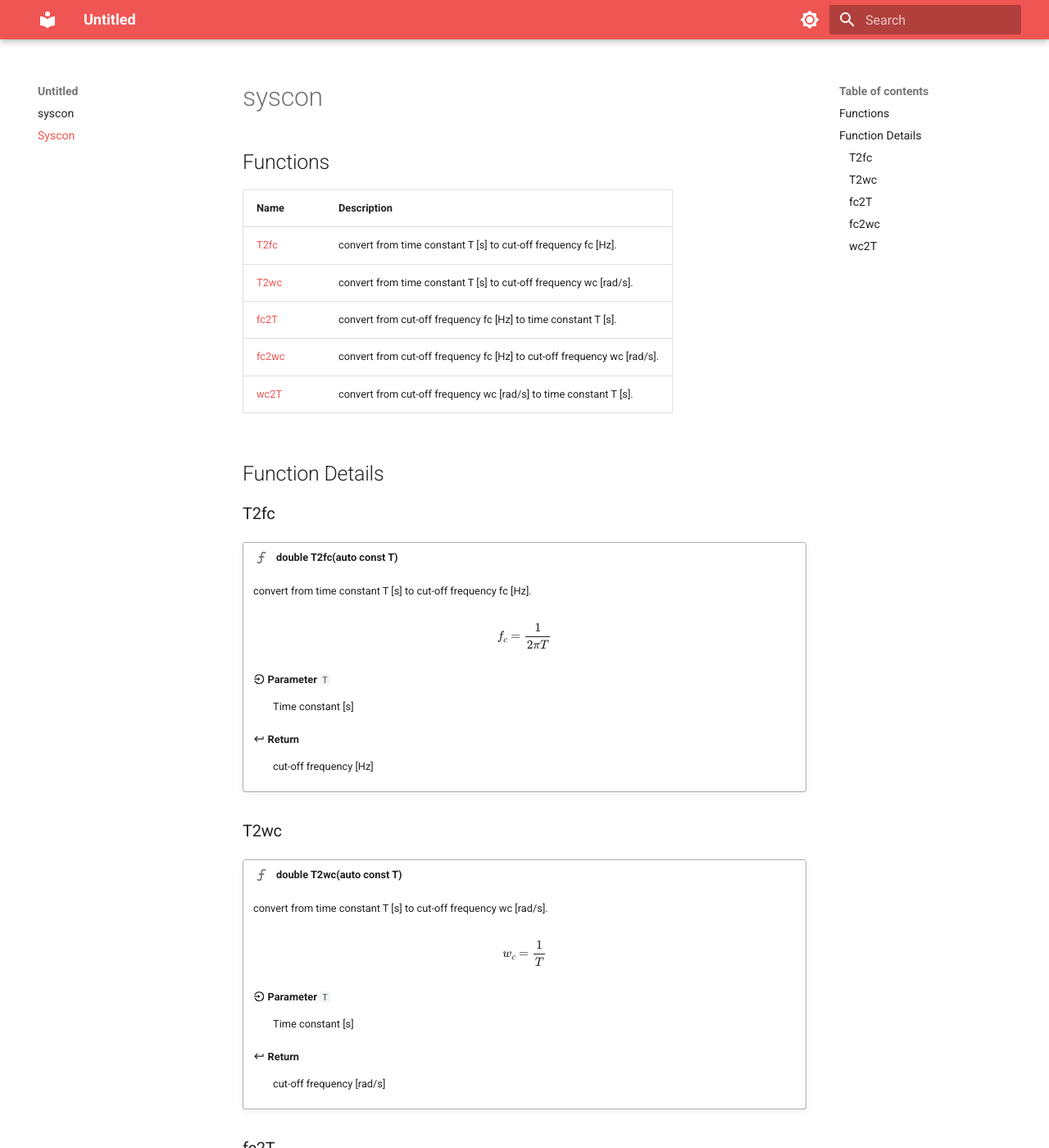
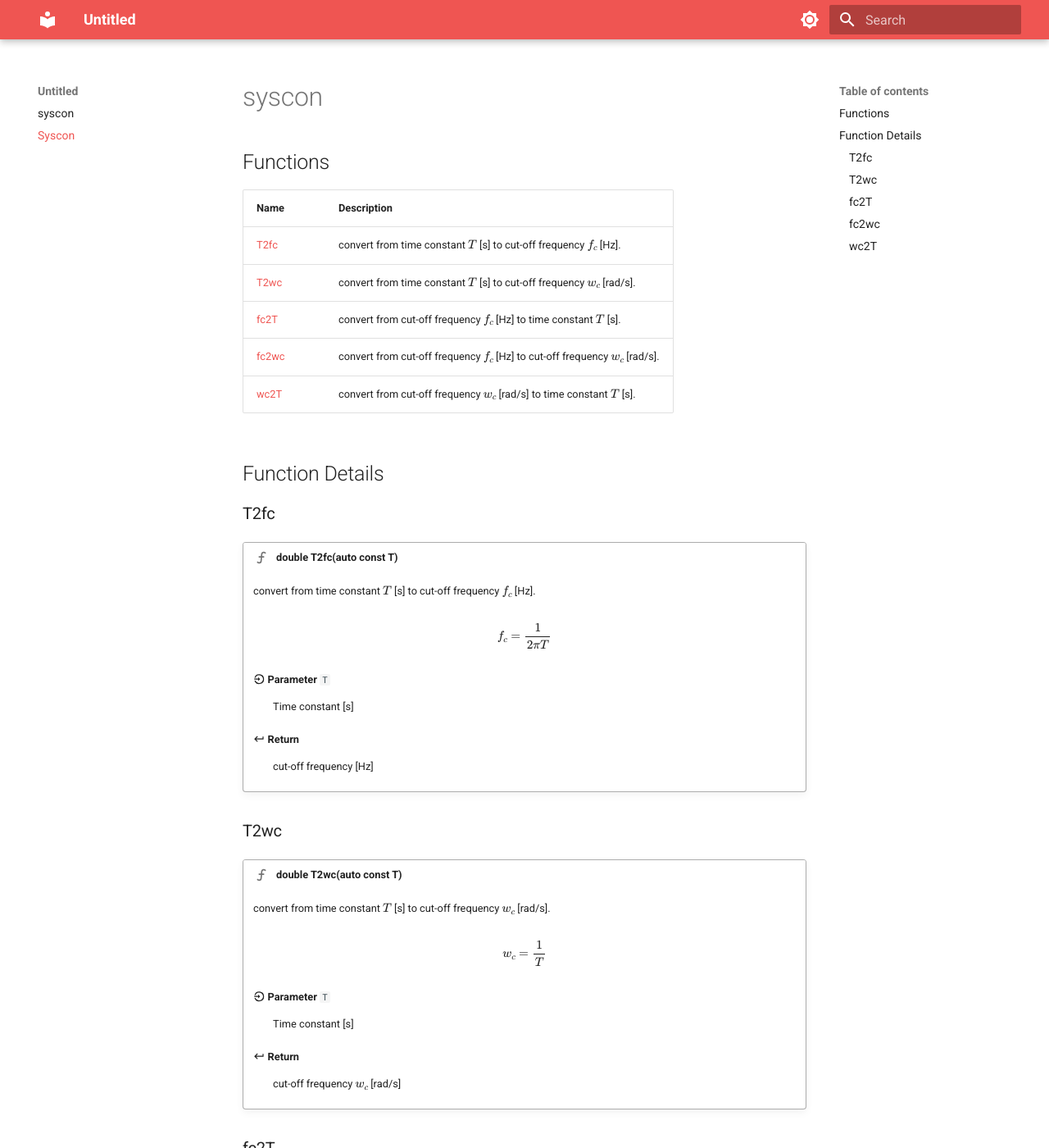
Before and after one commit to harumo11/syscon, an MkDocs documentation site: the page built from docs/docs/syscon/index.md, in a window 1280 px wide and 1400 px high. Shown: the whole window at 82% size. Built offline with MkDocs 1.6.1 and Material for MkDocs 9.7.7, drawn with Linux system fonts in a browser that asks for light colours; some of the changed text lies outside the part shown.

Commit message:
add mathmatical expression

```diff
--- a/docs/docs/syscon/index.md
+++ b/docs/docs/syscon/index.md
@@ -13,11 +13,11 @@ generator: doxide
 
 | Name | Description |
 | ---- | ----------- |
-| [T2fc](#T2fc) | convert from time constant T [s] to cut-off frequency fc [Hz]. |
-| [T2wc](#T2wc) | convert from time constant T [s] to cut-off frequency wc [rad/s]. |
-| [fc2T](#fc2T) | convert from cut-off frequency fc [Hz] to time constant T [s]. |
-| [fc2wc](#fc2wc) | convert from cut-off frequency fc [Hz] to cut-off frequency wc [rad/s]. |
-| [wc2T](#wc2T) | convert from cut-off frequency wc [rad/s] to time constant T [s]. |
+| [T2fc](#T2fc) | convert from time constant $T$ [s] to cut-off frequency $f_c$ [Hz]. |
+| [T2wc](#T2wc) | convert from time constant $T$ [s] to cut-off frequency $w_c$ [rad/s]. |
+| [fc2T](#fc2T) | convert from cut-off frequency $f_c$ [Hz] to time constant $T$ [s]. |
+| [fc2wc](#fc2wc) | convert from cut-off frequency $f_c$ [Hz] to cut-off frequency $w_c$ [rad/s]. |
+| [wc2T](#wc2T) | convert from cut-off frequency $w_c$ [rad/s] to time constant $T$ [s]. |
 
 ## Function Details
 
@@ -26,7 +26,7 @@ generator: doxide
 
 
 
-    convert from time constant T [s] to cut-off frequency fc [Hz].
+    convert from time constant $T$ [s] to cut-off frequency $f_c$ [Hz].
 
     $$
     f_c = \frac{1}{2\pi T}
@@ -45,7 +45,7 @@ generator: doxide
 
 
 
-    convert from time constant T [s] to cut-off frequency wc [rad/s].
+    convert from time constant $T$ [s] to cut-off frequency $w_c$ [rad/s].
 
     $$
     w_c = \frac{1}{T}
@@ -55,7 +55,7 @@ generator: doxide
     :    Time constant [s]
 
     :material-keyboard-return: **Return**
-    :    cut-off frequency [rad/s]
+    :    cut-off frequency $w_c$ [rad/s]
 
 
 
@@ -64,7 +64,7 @@ generator: doxide
 
 
 
-    convert from cut-off frequency fc [Hz] to time constant T [s].
+    convert from cut-off frequency $f_c$ [Hz] to time constant $T$ [s].
 
     $$
     T = \frac{1}{2\pi f_c}
@@ -83,7 +83,7 @@ generator: doxide
 
 
 
-    convert from cut-off frequency fc [Hz] to cut-off frequency wc [rad/s].
+    convert from cut-off frequency $f_c$ [Hz] to cut-off frequency $w_c$ [rad/s].
 
     $$
     w_c = 2\pi f_c
@@ -93,7 +93,7 @@ generator: doxide
     :    cut-off frequency [Hz]
 
     :material-keyboard-return: **Return**
-    :    cut-off frequency [rad/s]
+    :    cut-off frequency $w_c$ [rad/s]
 
 
 
@@ -102,7 +102,7 @@ generator: doxide
 
 
 
-    convert from cut-off frequency wc [rad/s] to time constant T [s].
+    convert from cut-off frequency $w_c$ [rad/s] to time constant $T$ [s].
 
     $$
     T = \frac{1}{w_c}
```
Also changed, not shown: 1 other file.
